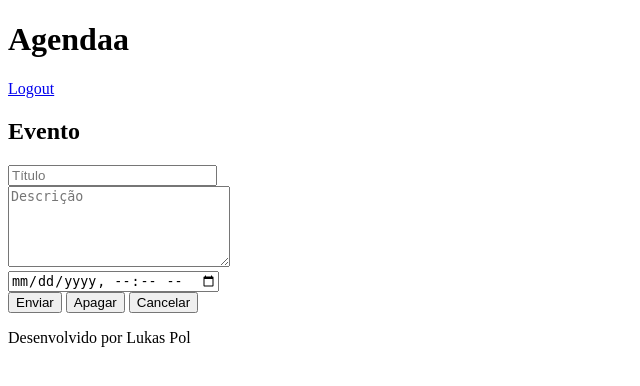
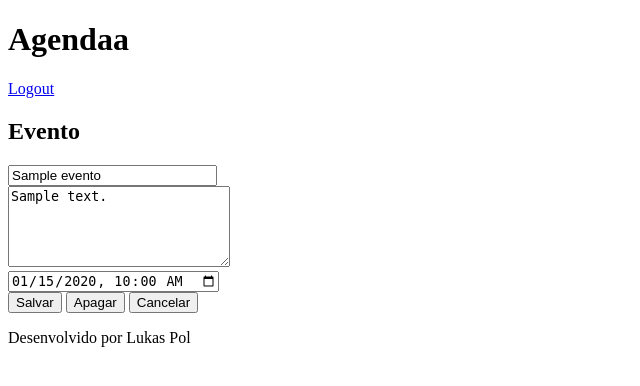
Before and after one commit to LukasPol/agenda, a Django app: page /agenda/evento/?id=1 in a window 1280 px wide. Shown: the top 386 px of the page, without its empty margins (0-640 px from the left). Run offline with Django 3.2, Linux system fonts and the light colour scheme; a user stored in the database is signed in; tables that the repository leaves empty hold one stand-in row (values such as "Sample post").

Commit message:
Metodos para excluir e alterar dados

```diff
--- a/agenda/urls.py
+++ b/agenda/urls.py
@@ -24,8 +24,8 @@ urlpatterns = [
     path('', RedirectView.as_view(url='/agenda/')),
     path('agenda/evento/', views.evento),
     path('agenda/evento/submit', views.submit_evento),
+    path('agenda/evento/delete/<int:id>/', views.delete_evento),
     path('login/', views.login_user),
     path('login/submit', views.submit_login),
     path('logout/', views.logout_user)
-
 ]
--- a/app/models.py
+++ b/app/models.py
@@ -19,3 +19,6 @@ class Evento(models.Model):
 
     def get_data_evento(self):
         return self.data_evento.strftime('%d/%m/%Y %H:%M')
+
+    def get_data_evento_input(self):
+        return self.data_evento.strftime('%Y-%m-%dT%H:%M')
--- a/app/views.py
+++ b/app/views.py
@@ -33,14 +33,37 @@ def listaEvento(request):
 
 @login_required(login_url='/login/')
 def evento(request):
-    return render(request, 'evento.html')
+    idEvento = request.GET.get('id')
+    dados = {}
+    if idEvento:
+        dados['evento'] = Evento.objects.get(id=idEvento)
+    return render(request, 'evento.html', dados)
 
+@login_required(login_url='/login/')
 def submit_evento(request):
     if request.POST:
+        idEvento = request.POST.get('id')
         titulo = request.POST.get('titulo')
         descricao = request.POST.get('descricao')
         data_evento = request.POST.get('data_evento')
         usuario = request.user
-        Evento.objects.create(titulo=titulo, descricao=descricao, data_evento=data_evento, usuario=usuario)
+        if idEvento:
+            evento = Evento.objects.get(id=idEvento)
+            if evento.usuario == usuario:
+                evento.titulo = titulo
+                evento.descricao = descricao
+                evento.data_evento = data_evento
+                evento.save()
+            # Evento.objects.filter(id=idEvento).update(titulo=titulo, descricao=descricao, data_evento=data_evento)
+        else:
+            Evento.objects.create(titulo=titulo, descricao=descricao, data_evento=data_evento, usuario=usuario)
 
     return redirect('/')
+
+@login_required(login_url='/login/')
+def delete_evento(request, id):
+    usuario = request.user
+    evento = Evento.objects.get(id=id)
+    if evento.usuario == usuario:
+        evento.delete()
+    return redirect('/')
--- a/templates/agenda.html
+++ b/templates/agenda.html
@@ -7,7 +7,11 @@
     </a>
     <ul>
         {% for evento in eventos %}
-            <li>{{evento}} - {{ evento.get_data_evento }}</li>
+            <li>
+                {{evento}} - {{ evento.get_data_evento }}
+                <a href="evento/?id={{ evento.id }}">Editar</a>
+                <a href="evento/delete/{{ evento.id }}/">Deletar</a>
+            </li>
         {% endfor %}
     </ul>
 {% endblock %}
--- a/templates/evento.html
+++ b/templates/evento.html
@@ -5,10 +5,11 @@
 <h2>Evento</h2>
 
 <form action="submit" method="POST">{% csrf_token %}
-    <input type="text" name="titulo" placeholder="Título" size='23'> <br>
-    <textarea name="descricao" placeholder="Descrição" rows="5" cols="25"></textarea> <br>
-    <input type="datetime-local" name="data_evento"> <br>
-    <button type="submit">Enviar</button>
+    <input type="number" value="{{ evento.id }}" name="id" hidden>
+    <input type="text" name="titulo" placeholder="Título" size='23' value="{{ evento.titulo }}"> <br>
+    <textarea name="descricao" placeholder="Descrição" rows="5" cols="25" >{{ evento.descricao }}</textarea> <br>
+    <input type="datetime-local" name="data_evento" value="{{  evento.get_data_evento_input }}"> <br>
+    <button type="submit">Salvar</button>
     <button type="reset">Apagar</button>
     <a href="/">
         <button type="button">Cancelar</button>
```
